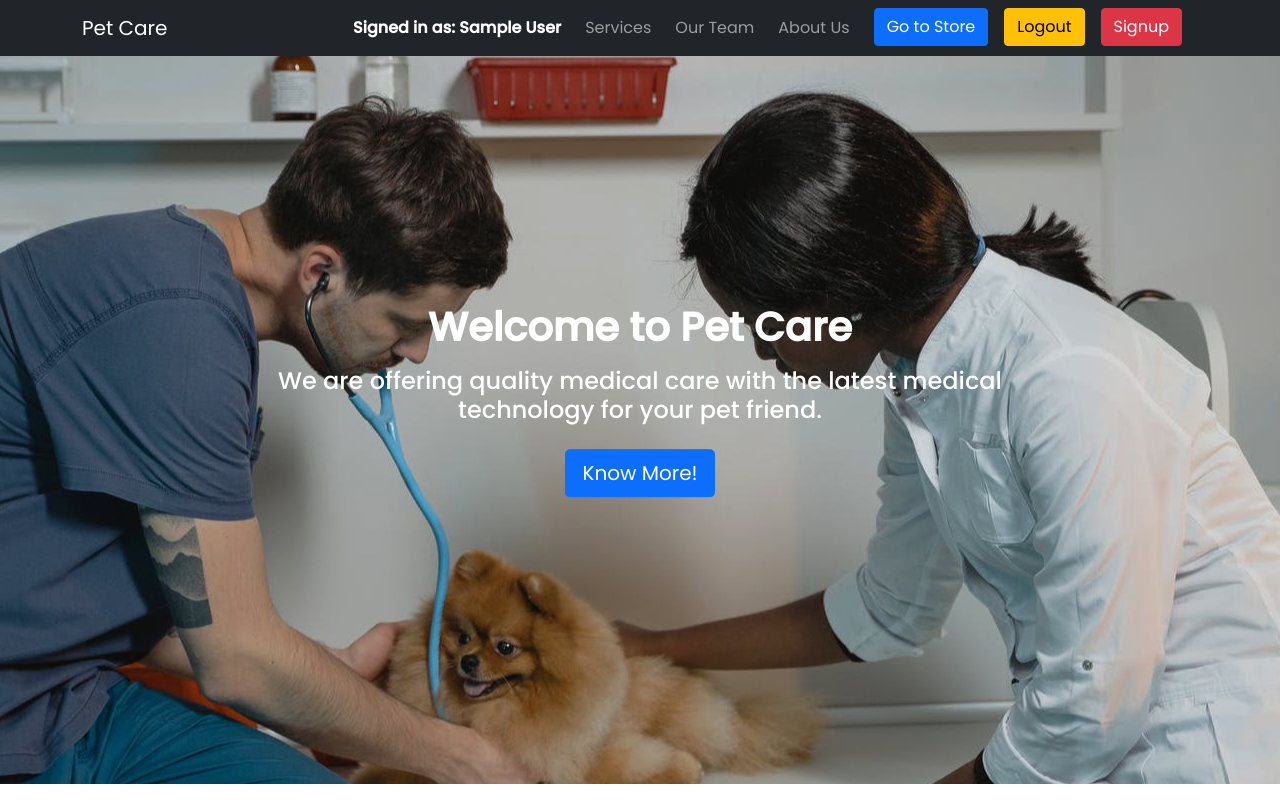
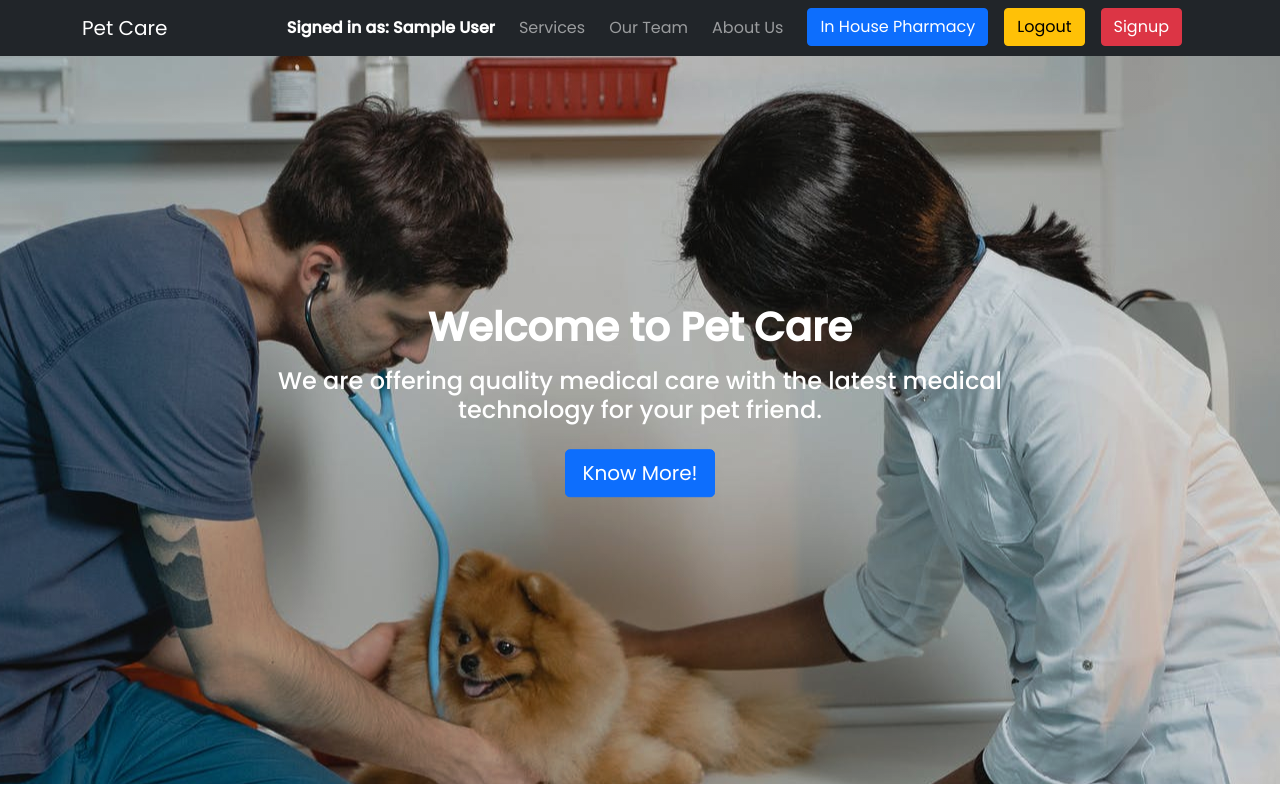
Before and after one commit to tanvirahmed055/pet-care-client, a React (Create React App) app: page / in a window 1280 px wide. Shown: the top 800 px of the page. Built offline with nearby package versions, Linux system fonts and the light colour scheme; no server answers; sample sign-in values are in the browser's storage.

Commit message:
made minor changes

```diff
--- a/src/components/Home/ServiceDetails/ServiceDetails.js
+++ b/src/components/Home/ServiceDetails/ServiceDetails.js
@@ -23,7 +23,8 @@ const ServiceDetails = () => {
                 </Col>
                 <Col sm={5}>
                     <h3 className="fw-bolder text-start">Service Name:&nbsp;{currentService?.name}</h3>
-                    <p className="text-start mt-5"><span className="text-decoration-underline">Service Description:</span>&nbsp;{currentService?.detailDescription}</p>
+                    <p className="text-start mt-5 mb-4"><span className="text-decoration-underline">Service Description:</span>&nbsp;{currentService?.detailDescription}</p>
+                    <h5>Service Fee: &nbsp;${currentService?.price}</h5>
                     <Button className="mt-3" variant="primary" size="lg">Book an Appoinment</Button>
                 </Col>
             </Row>
--- a/src/components/Shared/Header/Header.js
+++ b/src/components/Shared/Header/Header.js
@@ -20,7 +20,7 @@ const Header = () => {
 
                         {
                             userInfo?.email && <Link to="/store">
-                                <Button variant="primary" className="me-3">Go to Store</Button>
+                                <Button variant="primary" className="me-3">In House Pharmacy</Button>
                             </Link>
                         }
 
--- a/src/components/Store/StoreItemDetail/StoreItemDetail.js
+++ b/src/components/Store/StoreItemDetail/StoreItemDetail.js
@@ -20,7 +20,8 @@ const StoreItemDetail = () => {
                 </Col>
                 <Col sm={5}>
                     <h3 className="fw-bolder text-start">Name:&nbsp;{currentItem?.name}</h3>
-                    <p className="text-start mt-5"><span className="text-decoration-underline">Description:</span>&nbsp;{currentItem?.description}</p>
+                    <p className="text-start mt-5 mb-4"><span className="text-decoration-underline">Description:</span>&nbsp;{currentItem?.description}</p>
+                    <h5>Price: &nbsp;${currentItem?.price}</h5>
                     <Button className="mt-3" variant="primary" size="lg">Buy Now</Button>
                 </Col>
             </Row>
```
